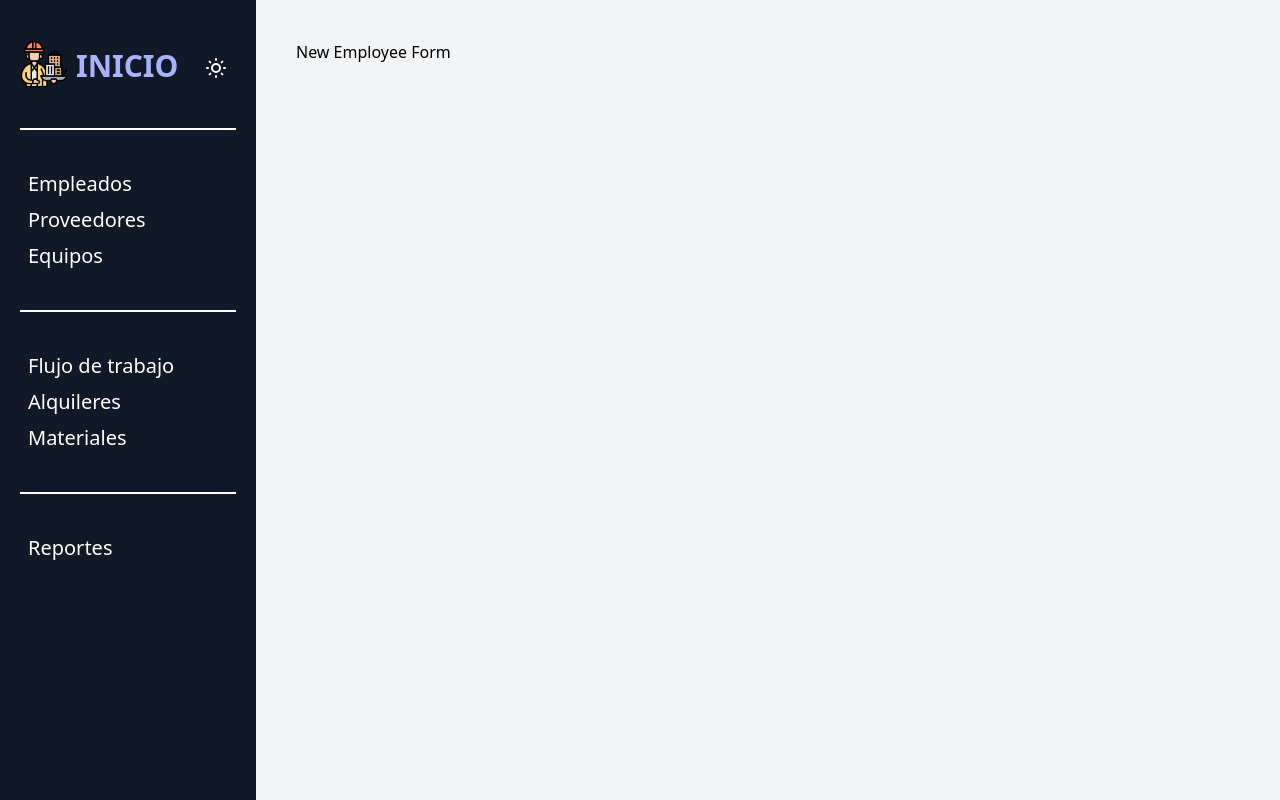
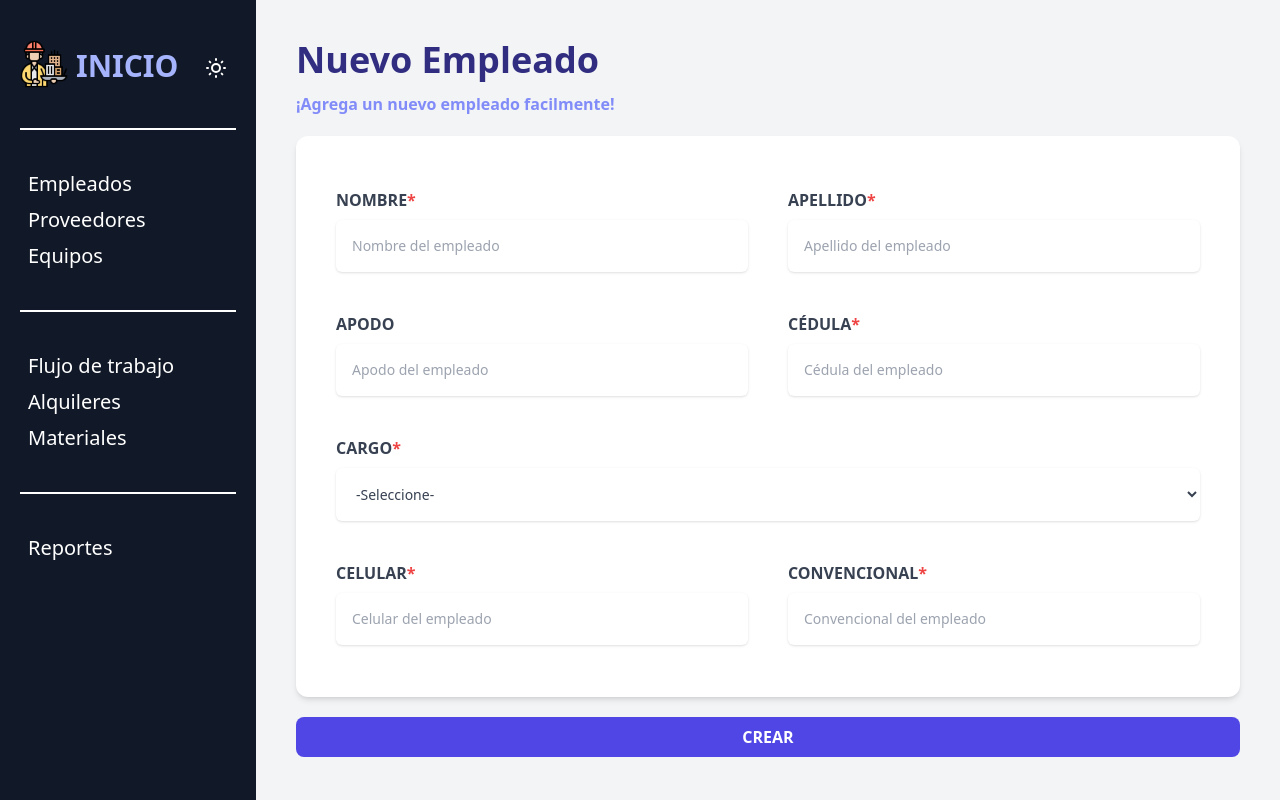
Before and after one commit to listerineh/architect-admin, a React (Vite) app: page /employees/new in a window 1280 px wide. Built offline with nearby package versions, Linux system fonts and the light colour scheme.

Commit message:
Add: Initial new employees form

```diff
--- a/src/pages/Employees/NewEmployeeForm.jsx
+++ b/src/pages/Employees/NewEmployeeForm.jsx
@@ -1,9 +1,142 @@
-import React from 'react'
+import React from "react";
 
 const NewEmployeeForm = () => {
   return (
-    <div>New Employee Form</div>
-  )
-}
+    <>
+      <div className="md:flow-root">
+        <div className="md:float-left">
+          <h1 className="font-black text-4xl text-indigo-900 dark:text-indigo-400 md:text-left text-center">
+            Nuevo Empleado
+          </h1>
+          <p className="mt-3 text-indigo-400 dark:text-indigo-800 font-semibold md:text-left text-center">
+            ¡Agrega un nuevo empleado facilmente!
+          </p>
+        </div>
+      </div>
+      <form>
+        <div className="mt-5 bg-white dark:bg-gray-900 shadow-md px-5 py-8 rounded-xl text-gray-700 dark:text-white">
+          <div className="md:flex block">
+            <div className="block md:p-5 p-2 w-full md:space-y-2 space-y-1">
+              <label htmlFor="name" className="mr-2 uppercase font-bold py-2">
+                Nombre<span className="text-red-500">*</span>
+              </label>
+              <input
+                id="name"
+                name="name"
+                type="text"
+                required
+                placeholder="Nombre del empleado"
+                className="w-full rounded-md shadow px-4 md:py-4 py-2 md:text-sm text-xs dark:bg-black bg-white"
+              />
+            </div>
+            <div className="block md:p-5 p-2 w-full md:space-y-2 space-y-1">
+              <label
+                htmlFor="lastname"
+                className="mr-2 uppercase font-bold py-2"
+              >
+                Apellido<span className="text-red-500">*</span>
+              </label>
+              <input
+                id="lastname"
+                name="lastname"
+                required
+                placeholder="Apellido del empleado"
+                className="w-full rounded-md shadow px-4 md:py-4 py-2 md:text-sm text-xs dark:bg-black bg-white"
+              />
+            </div>
+          </div>
+          <div className="md:flex block">
+            <div className="block md:p-5 p-2 w-full md:space-y-2 space-y-1">
+              <label
+                htmlFor="nickname"
+                className="mr-2 uppercase font-bold py-2"
+              >
+                Apodo
+              </label>
+              <input
+                id="nickname"
+                name="nickname"
+                type="text"
+                placeholder="Apodo del empleado"
+                className="w-full rounded-md shadow px-4 md:py-4 py-2 md:text-sm text-xs dark:bg-black bg-white"
+              />
+            </div>
+            <div className="block md:p-5 p-2 w-full md:space-y-2 space-y-1">
+              <label htmlFor="id" className="mr-2 uppercase font-bold py-2">
+                Cédula<span className="text-red-500">*</span>
+              </label>
+              <input
+                id="id"
+                name="id"
+                type="number"
+                required
+                placeholder="Cédula del empleado"
+                className="w-full rounded-md shadow px-4 md:py-4 py-2 md:text-sm text-xs dark:bg-black bg-white"
+              />
+            </div>
+          </div>
+          <div className="block md:p-5 p-2 w-full md:space-y-2 space-y-1 ">
+            <label htmlFor="position" className="mr-2 uppercase font-bold py-2">
+              Cargo<span className="text-red-500">*</span>
+            </label>
+            <select
+              id="position"
+              name="position"
+              required
+              className="w-full rounded-md shadow px-4 md:py-4 py-2 md:text-sm text-xs dark:bg-black bg-white"
+            >
+              <option className="w-full" value="" selected>
+                -Seleccione-
+              </option>
+              <option className="w-full" value="master">
+                Maestro
+              </option>
+              <option className="w-full" value="officer">
+                Oficial
+              </option>
+            </select>
+          </div>
+          <div className="md:flex block">
+            <div className="block md:p-5 p-2 w-full md:space-y-2 space-y-1">
+              <label
+                htmlFor="cellphone"
+                className="mr-2 uppercase font-bold py-2"
+              >
+                Celular<span className="text-red-500">*</span>
+              </label>
+              <input
+                id="cellphone"
+                name="cellphone"
+                required
+                type="number"
+                placeholder="Celular del empleado"
+                className="w-full rounded-md shadow px-4 md:py-4 py-2 md:text-sm text-xs dark:bg-black bg-white"
+              />
+            </div>
+            <div className="block md:p-5 p-2 w-full md:space-y-2 space-y-1">
+              <label htmlFor="homephone" className="mr-2 uppercase font-bold py-2">
+                Convencional<span className="text-red-500">*</span>
+              </label>
+              <input
+                id="homephone"
+                name="homephone"
+                type="number"
+                required
+                placeholder="Convencional del empleado"
+                className="w-full rounded-md shadow px-4 md:py-4 py-2 md:text-sm text-xs dark:bg-black bg-white"
+              />
+            </div>
+          </div>
+        </div>
+        <button
+          type="submit"
+          className="block w-full text-white bg-indigo-600 p-2 rounded-lg mt-5 uppercase font-bold hover:bg-indigo-400 hover:animate-pulse transition-all"
+        >
+          Crear
+        </button>
+      </form>
+    </>
+  );
+};
 
-export default NewEmployeeForm
+export default NewEmployeeForm;
```
